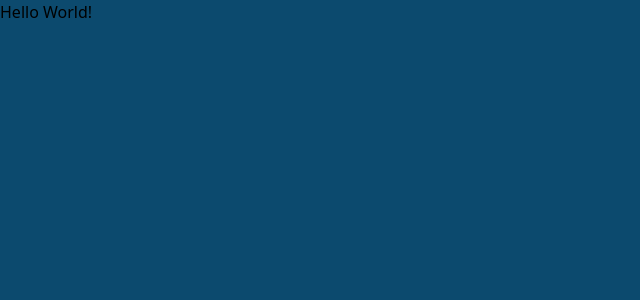
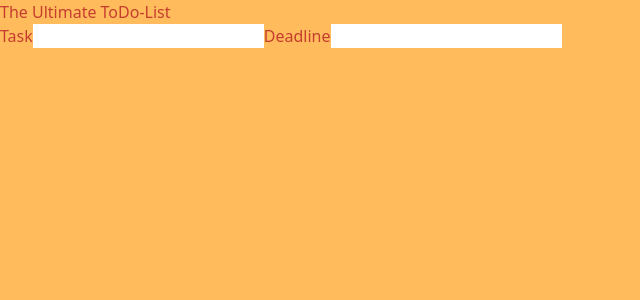
Before and after one commit to WinterIsCoding23/todo-app, a React (Create React App) app: page / in a window 1280 px wide. Shown: the top 300 px of the page, without its empty margins (0-640 px from the left). Built offline with nearby package versions, Linux system fonts and the light colour scheme.

Commit message:
add app-structure & background-and text-color

```diff
--- a/src/App.css
+++ b/src/App.css
@@ -4,5 +4,5 @@
 }
 
 body{
-  @apply bg-sky-900
+  @apply bg-[#FFBB5C] text-[#C63D2F]
 }
--- a/src/App.tsx
+++ b/src/App.tsx
@@ -5,7 +5,16 @@ import "./App.css";
 function App() {
   return (
     <div className="App">
-      <div>Hello World!</div>
+      <div className="header">
+        <h3 className="title">The Ultimate ToDo-List</h3>
+      </div>
+      <div className="inputMask">
+        <label htmlFor="task">Task</label>
+        <input type="text" id="task" />
+        <label htmlFor="deadline">Deadline</label>
+        <input type="text" id="deadline" />
+      </div>
+      <div className="todoList"></div>
     </div>
   );
 }
```
